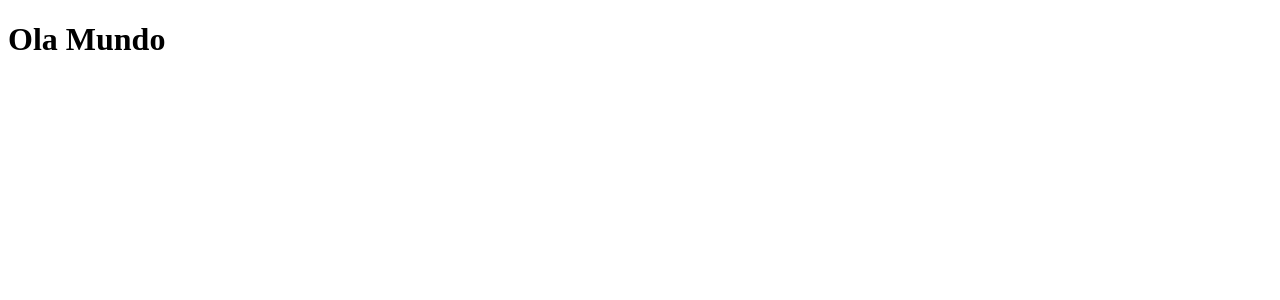
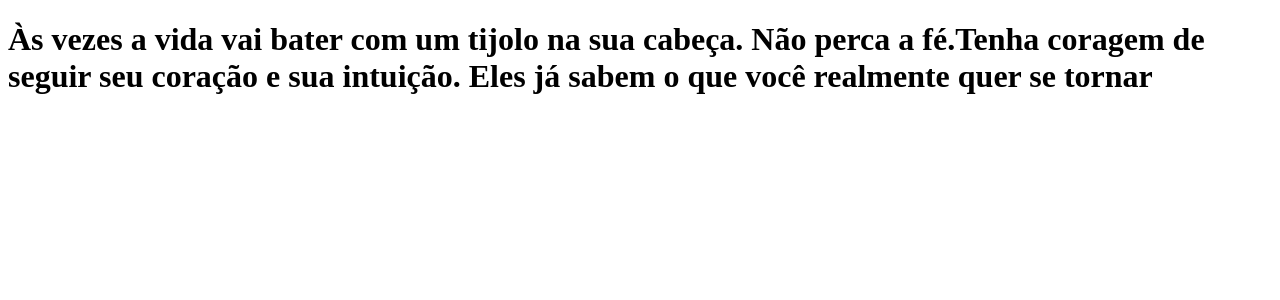
Before and after one commit to PedroMatos07/clone-tab-news, a Next.js app: page / in a window 1280 px wide. Shown: the top 300 px of the page. Built offline with nearby package versions, Linux system fonts and the light colour scheme.

Commit message:
mudanca na mensagem

```diff
--- a/pages/index.js
+++ b/pages/index.js
@@ -1,5 +1,5 @@
 function Home(){
-    return <h1>Ola Mundo</h1>
+    return <h1>Às vezes a vida vai bater com um tijolo na sua cabeça. Não perca a fé.Tenha coragem de seguir seu coração e sua intuição. Eles já sabem o que você realmente quer se tornar</h1>
 }
 
 export default Home;
```
